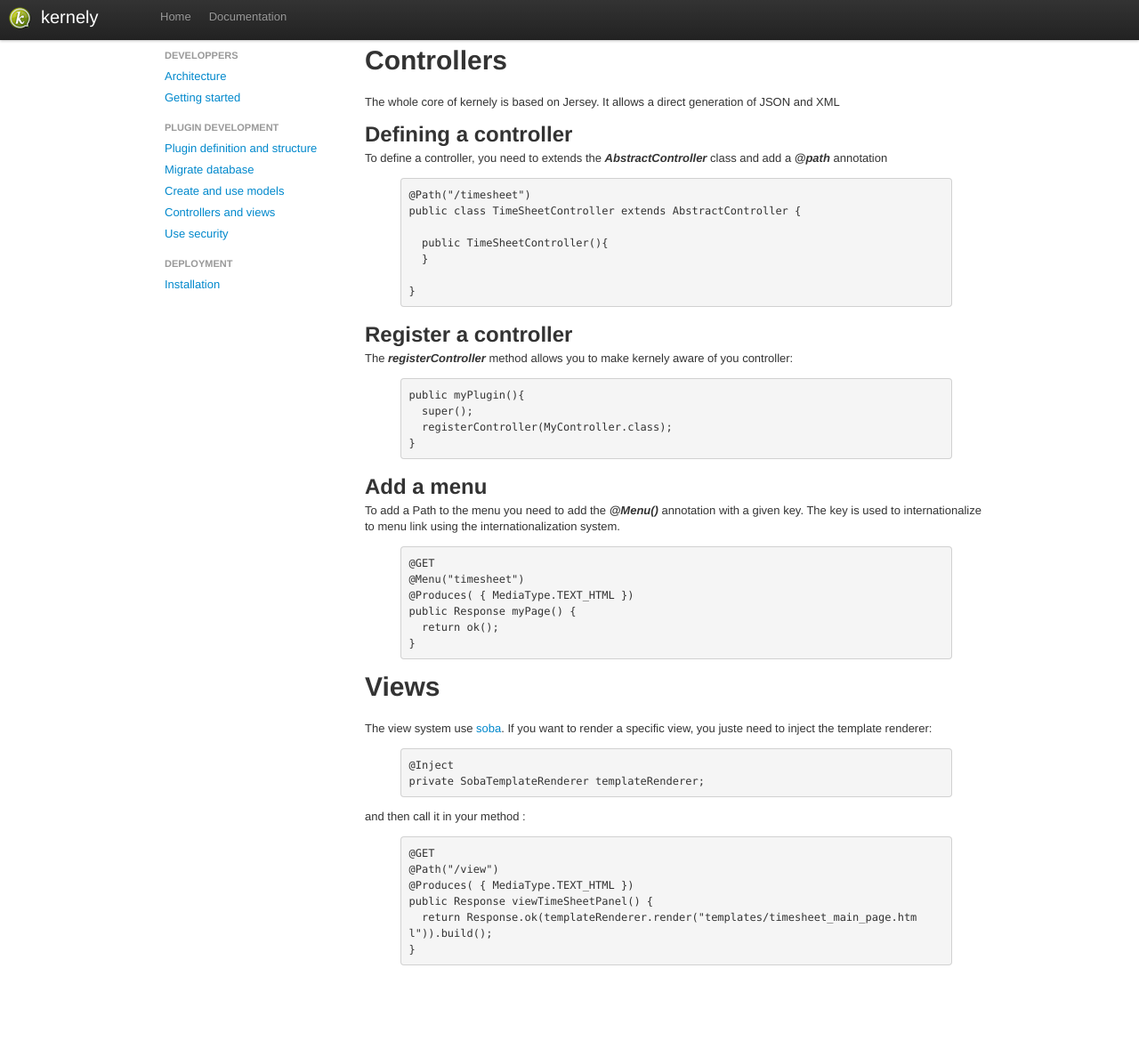
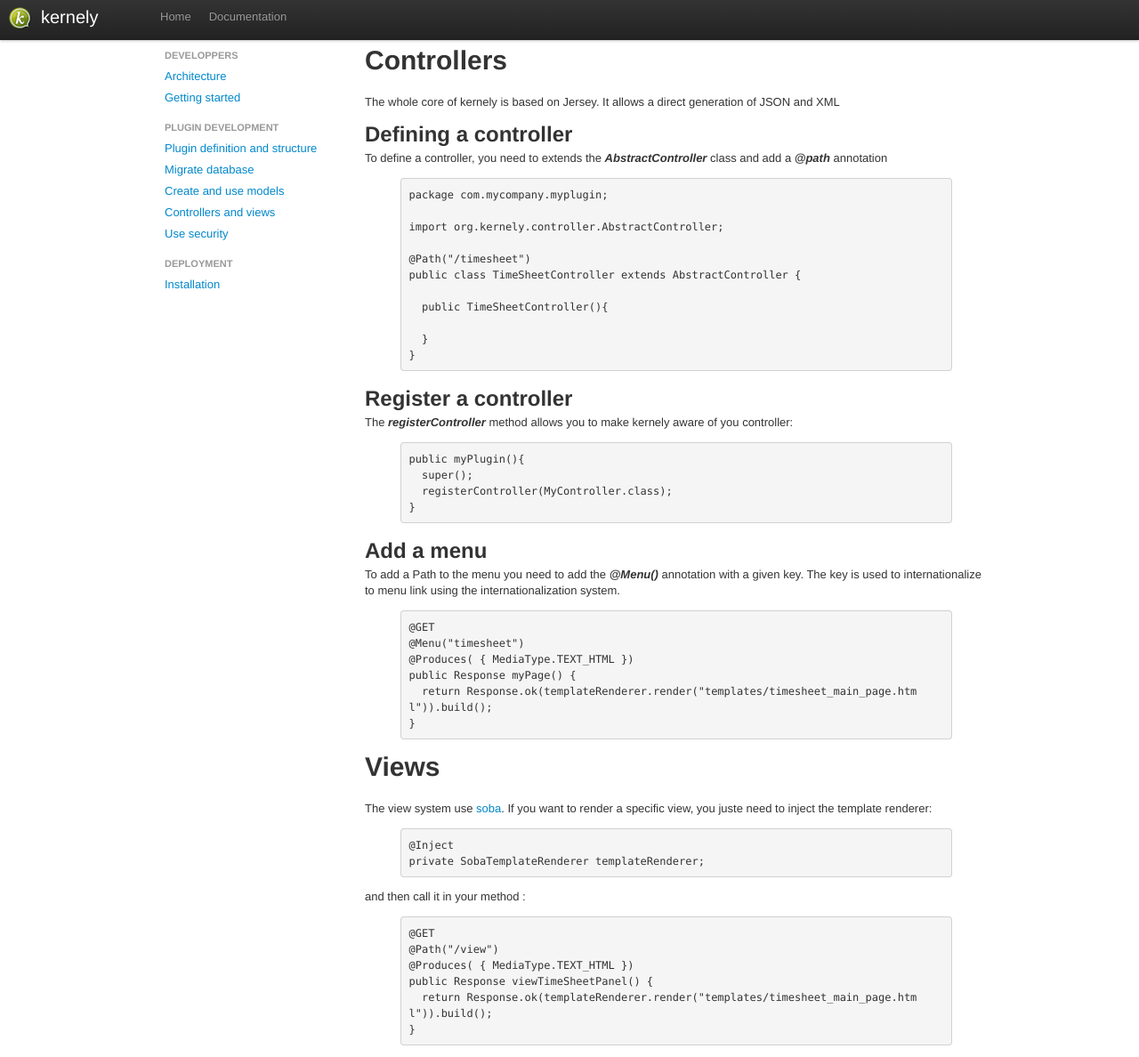
Before and after one commit to prometil/kernely, a Jekyll site: the page built from documentation/developers/ui/index.markdown, in a window 1280 px wide and 1188 px high. Shown: the whole window at 89% size. Built offline with Jekyll 4.4.1, drawn with Linux system fonts in a browser that asks for light colours; nearby versions of some CDN libraries; library files that are not in the unit come from our copies.

Commit message:
Corrects the documentation problem on java code highlighting

```diff
--- a/documentation/developers/ui/index.markdown
+++ b/documentation/developers/ui/index.markdown
@@ -14,12 +14,16 @@ To define a controller, you need to extends the ___AbstractController___ class a
 
 {% highlight java %}
 
+package com.mycompany.myplugin;
+
+import org.kernely.controller.AbstractController;
+
 @Path("/timesheet")
 public class TimeSheetController extends AbstractController {
 
   public TimeSheetController(){
+
   }
-
 }
 
 {% endhighlight %}
@@ -46,7 +50,7 @@ To add a Path to the menu you need to add the ___@Menu()___ annotation with a gi
 @Menu("timesheet")
 @Produces( { MediaType.TEXT_HTML })
 public Response myPage() {
-  return ok();
+  return Response.ok(templateRenderer.render("templates/timesheet_main_page.html")).build();
 }
 
 {% endhighlight %}
```
